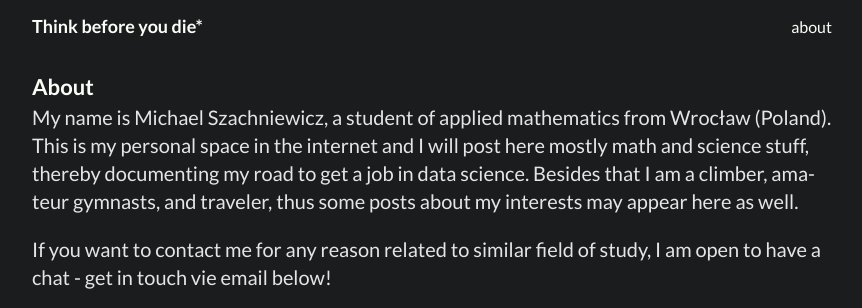
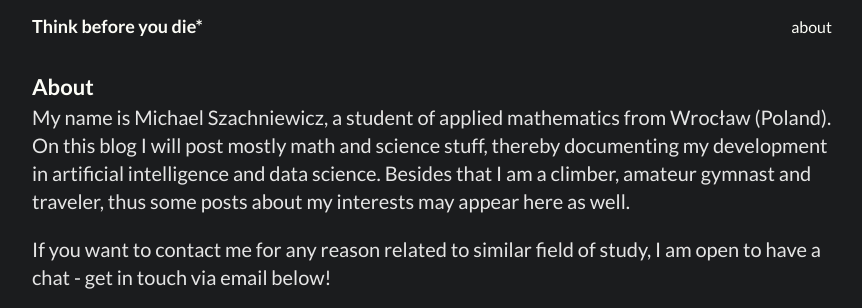
Before and after one commit to szacho/szacho.me, a Gatsby site: page /about in a window 1280 px wide. Shown: the top 308 px of the page, without its empty margins (208-1070 px from the left). Built offline with nearby package versions, Linux system fonts and the light colour scheme; Gatsby itself is replaced by a stand-in of ours.

Commit message:
Edit about page

```diff
--- a/src/pages/about.js
+++ b/src/pages/about.js
@@ -17,10 +17,10 @@ const About = ({ data }) => (
       <h2 className='m-header'>About</h2>
       <section className='blog-article--content'>
         <p>
-          My name is Michael Szachniewicz, a student of applied mathematics from Wrocław (Poland). This is my personal space in the internet and I will post here mostly math and science stuff, thereby documenting my road to get a job in data science. Besides that I am a climber, amateur gymnasts, and traveler, thus some posts about my interests may appear here as well.
+          My name is Michael Szachniewicz, a student of applied mathematics from Wrocław (Poland). On this blog I will post mostly math and science stuff, thereby documenting my development in artificial intelligence and data science. Besides that I am a climber, amateur gymnast and traveler, thus some posts about my interests may appear here as well.
         </p>
         <p>
-          If you want to contact me for any reason related to similar field of study, I am open to have a chat - get in touch vie email below!
+          If you want to contact me for any reason related to similar field of study, I am open to have a chat - get in touch via email below!
         </p>
       </section>
       <h2 className='m-header'>Contact</h2>
```
Also changed, not shown: README.md (deleted).
